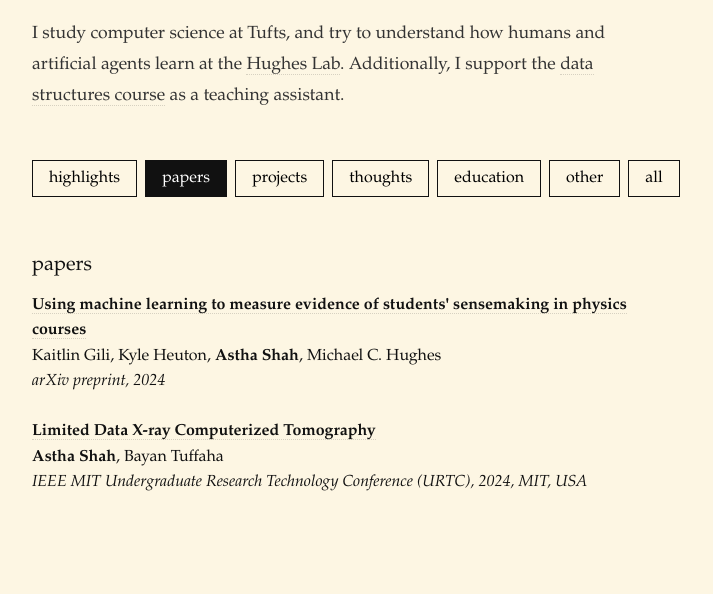
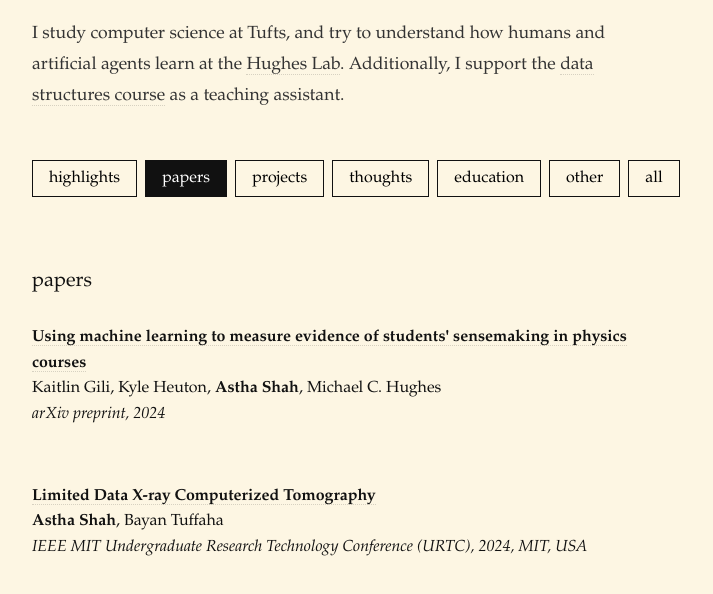
Before and after one commit to asthashah11/asthashah.github.io, a plain HTML site: page index.html in a window 1280 px wide. Both pictures are taken after a click on the button "papers". Shown: the part 120-714 px from the top of the page, without its empty margins (283-996 px from the left). Drawn offline with Linux system fonts and the light colour scheme.

Commit message:
Update index.html

```diff
--- a/index.html
+++ b/index.html
@@ -8,7 +8,7 @@
 </head>
 <body>
 
-  <!-- Main Header and Bio -->
+  <!-- Header + Bio Section -->
   <div class="container">
     <div class="top-row">
       <h1>Astha Shah</h1>
@@ -67,26 +67,26 @@
         </p>
       </div>
     </div>
-  </div> <!-- END .container -->
+  </div> <!-- END container -->
 
-  <!-- Card Grid (Projects Section) -->
+  <!-- Project Cards Outside Container (Full Width) -->
   <div class="card-grid content-section" data-tag="projects" style="display: none;">
     <div class="card project">
       <h3>Designing an Ethical AI Teaching Assistant</h3>
       <p>
-        I collaborated with the MIT-IBM Watson AI Lab and peers to prototype an ethical AI teaching assistant that does not directly provide the answers to the students but nudges them towards the right direction.
+        I collaborated with the MIT-IBM Watson AI Lab and peers to prototype an ethical AI teaching assistant that does not directly provide the answers to students but nudges them toward the right direction.
       </p>
       <a href="https://example.com/slide-deck" target="_blank">View slide deck →</a>
     </div>
-    <!-- Add more cards here later -->
+    <!-- More cards can be added here -->
   </div>
 
-  <!-- Highlights Section (default shown) -->
+  <!-- Highlights Placeholder Section -->
   <div class="card-grid content-section" data-tag="highlights">
-    <!-- You can add highlight cards here -->
+    <!-- Add highlight cards here -->
   </div>
 
-  <!-- JavaScript for filter toggling -->
+  <!-- JavaScript for Filter Tabs -->
   <script>
     const filterButtons = document.querySelectorAll('.filter-button');
     const sections = document.querySelectorAll('.content-section');
@@ -100,8 +100,13 @@
 
         sections.forEach(section => {
           const match = tag === 'all' || section.dataset.tag === tag;
-          section.style.display = match ? 'block' : 'none';
+          section.style.display = match ? 'grid' : 'none';
         });
+
+        // Make paper section display:block instead of grid
+        if (tag === 'papers') {
+          document.querySelector('[data-tag="papers"]').style.display = 'block';
+        }
       });
     });
   </script>
```
